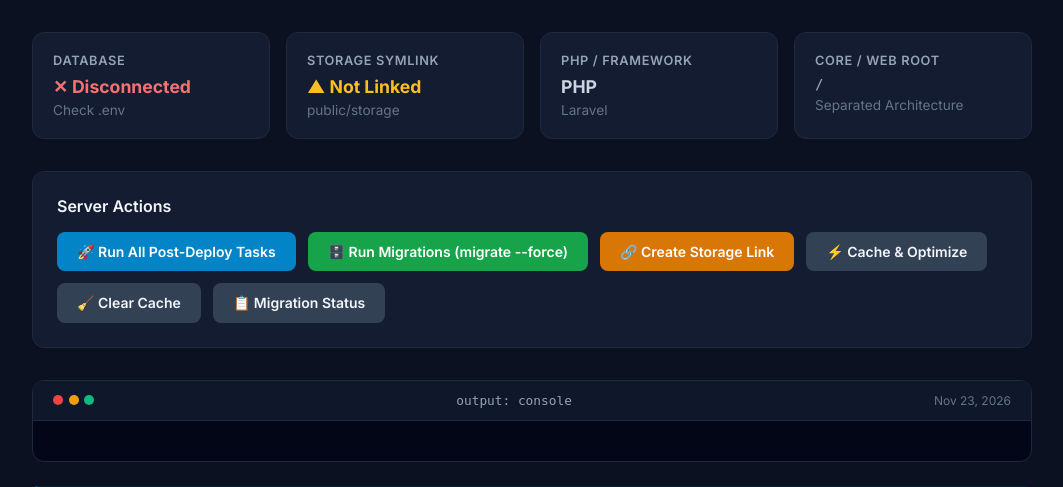
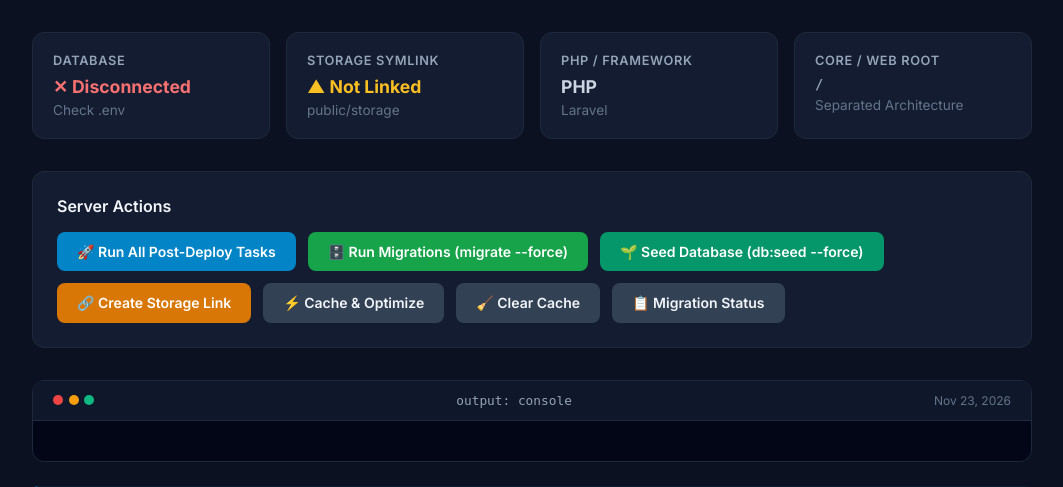
Before and after one commit to benzino98/PLASCHEMA-2, a Laravel app: template resources/views/deploy/index.blade.php in a window 1280 px wide. Shown: the part 98-585 px from the top of the page, without its empty margins (108-1171 px from the left). Run offline with Laravel 12, Linux system fonts and the light colour scheme; the template is opened without the code that fills it, so the values that code supplies are empty; some web fonts are replaced.

Commit message:
feat: add shared hosting deployment documentation and web maintenance console

```diff
--- a/resources/views/deploy/index.blade.php
+++ b/resources/views/deploy/index.blade.php
@@ -113,6 +113,8 @@
         button.btn-primary:hover { background: #0369a1; }
         button.btn-success { background: #16a34a; color: white; }
         button.btn-success:hover { background: #15803d; }
+        button.btn-emerald { background: #059669; color: white; }
+        button.btn-emerald:hover { background: #047857; }
         button.btn-amber { background: #d97706; color: white; }
         button.btn-amber:hover { background: #b45309; }
         button.btn-secondary { background: #334155; color: #f1f5f9; }
@@ -233,6 +235,14 @@
                     </button>
                 </form>
 
+                <form method="POST" action="{{ route('deploy.run') }}" onsubmit="return confirm('Run database seeders? This will insert default records.');">
+                    <input type="hidden" name="key" value="{{ $key }}">
+                    <input type="hidden" name="action" value="seed">
+                    <button type="submit" class="btn btn-emerald">
+                        🌱 Seed Database (db:seed --force)
+                    </button>
+                </form>
+
                 <form method="POST" action="{{ route('deploy.run') }}">
                     <input type="hidden" name="key" value="{{ $key }}">
                     <input type="hidden" name="action" value="storage_link">
```
Also changed, not shown: docs/HOSTING.md (+1 -0 lines), tests/Feature/DeployTest.php (+17 -0 lines).
